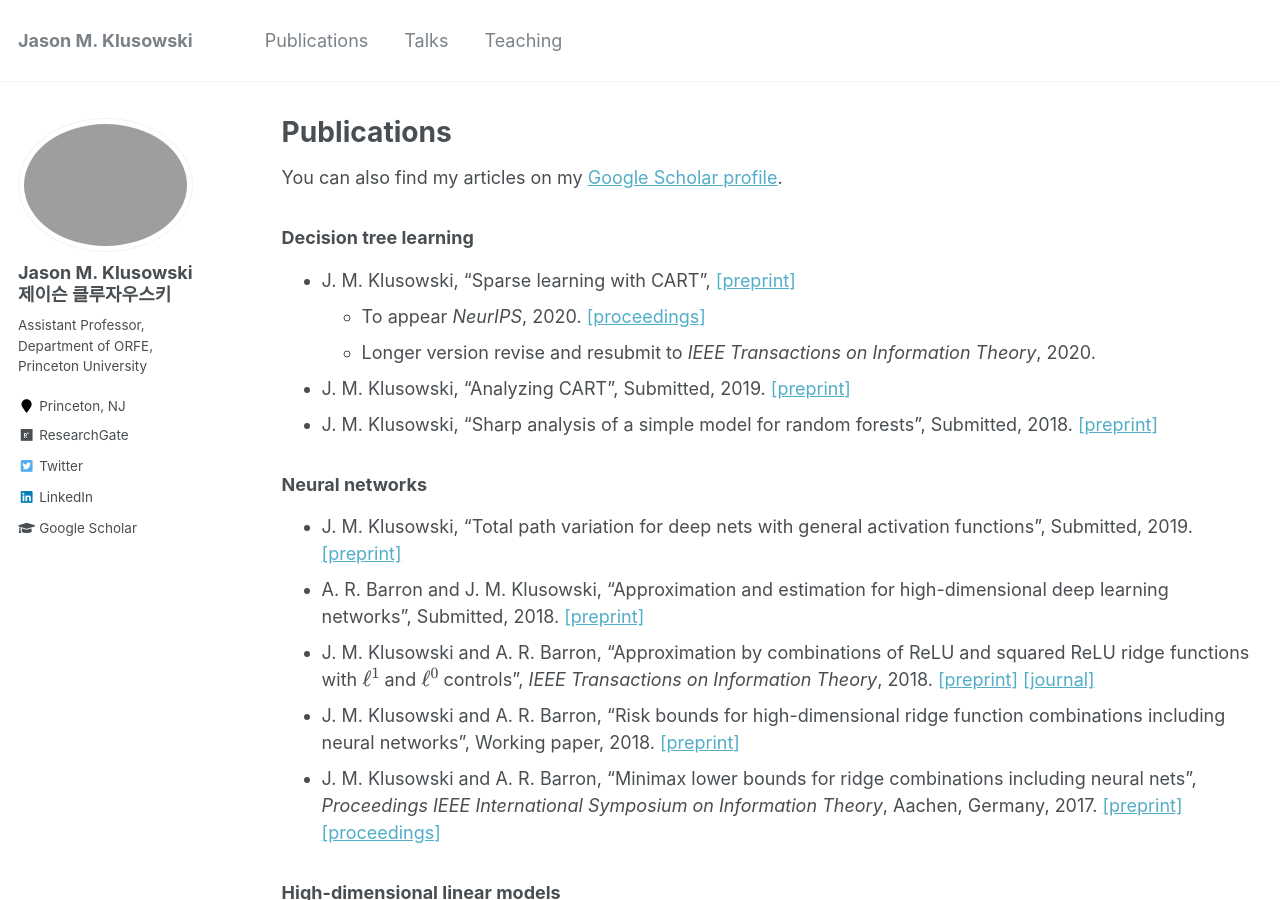
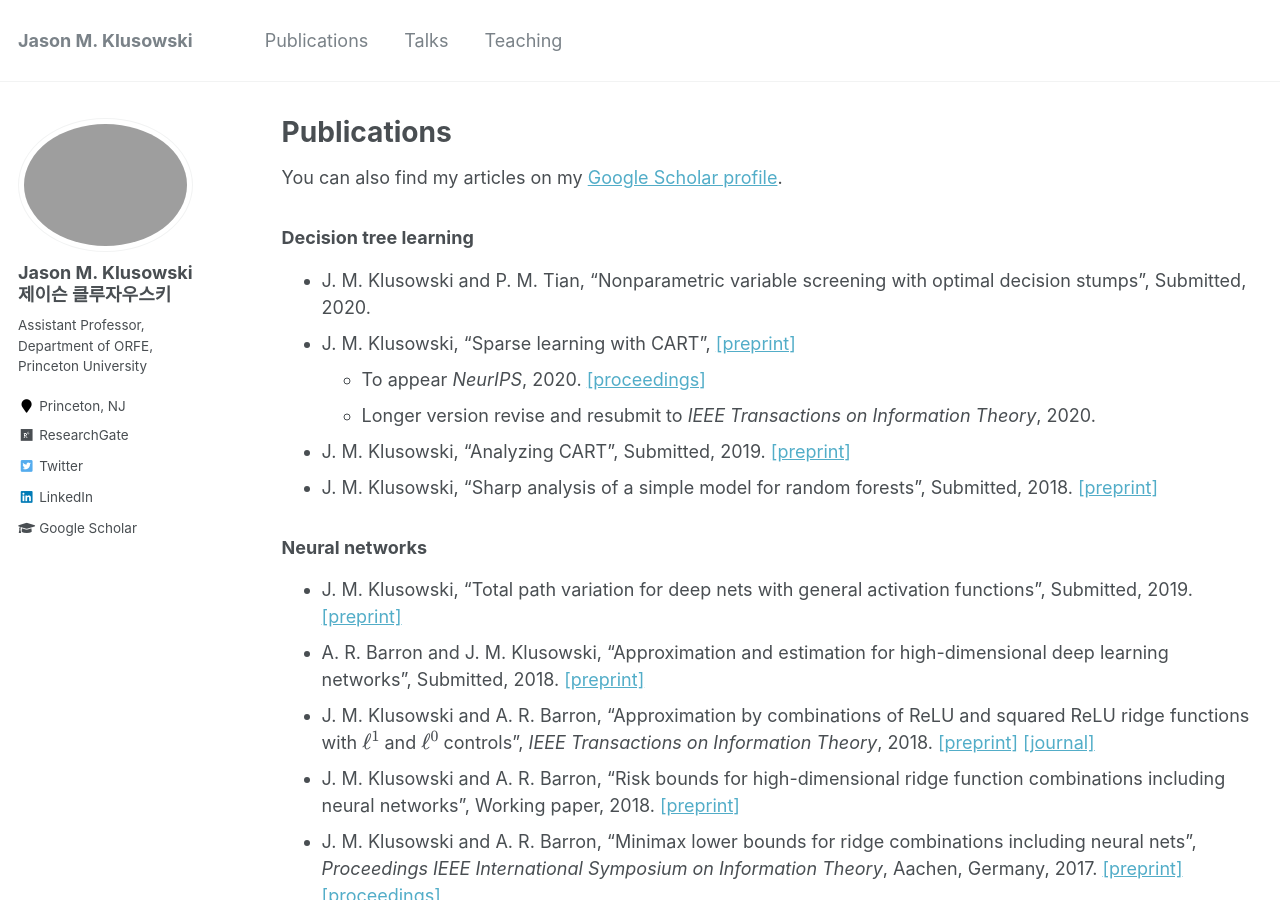
Before and after one commit to jasonklusowski/jasonklusowski.github.io, a Jekyll site: the page built from _pages/publications.md, in a window 1280 px wide and 900 px high. Built offline with Jekyll 4.4.1, drawn with Linux system fonts in a browser that asks for light colours; formulas are drawn with MathJax 3.

Commit message:
Update publications.md

```diff
--- a/_pages/publications.md
+++ b/_pages/publications.md
@@ -9,6 +9,7 @@ You can also find my articles on my [Google Scholar profile](https://scholar.goo
 
 ### Decision tree learning
 
+* J. M. Klusowski and P. M. Tian, "Nonparametric variable screening with optimal decision stumps", Submitted, 2020.
 * J. M. Klusowski, "Sparse learning with CART", [[preprint]](https://arxiv.org/pdf/2006.04266.pdf)
   - To appear _NeurIPS_, 2020. [[proceedings]](https://jasonklusowski.github.io/files/cart.pdf)
   - Longer version revise and resubmit to _IEEE Transactions on Information Theory_, 2020.
```
